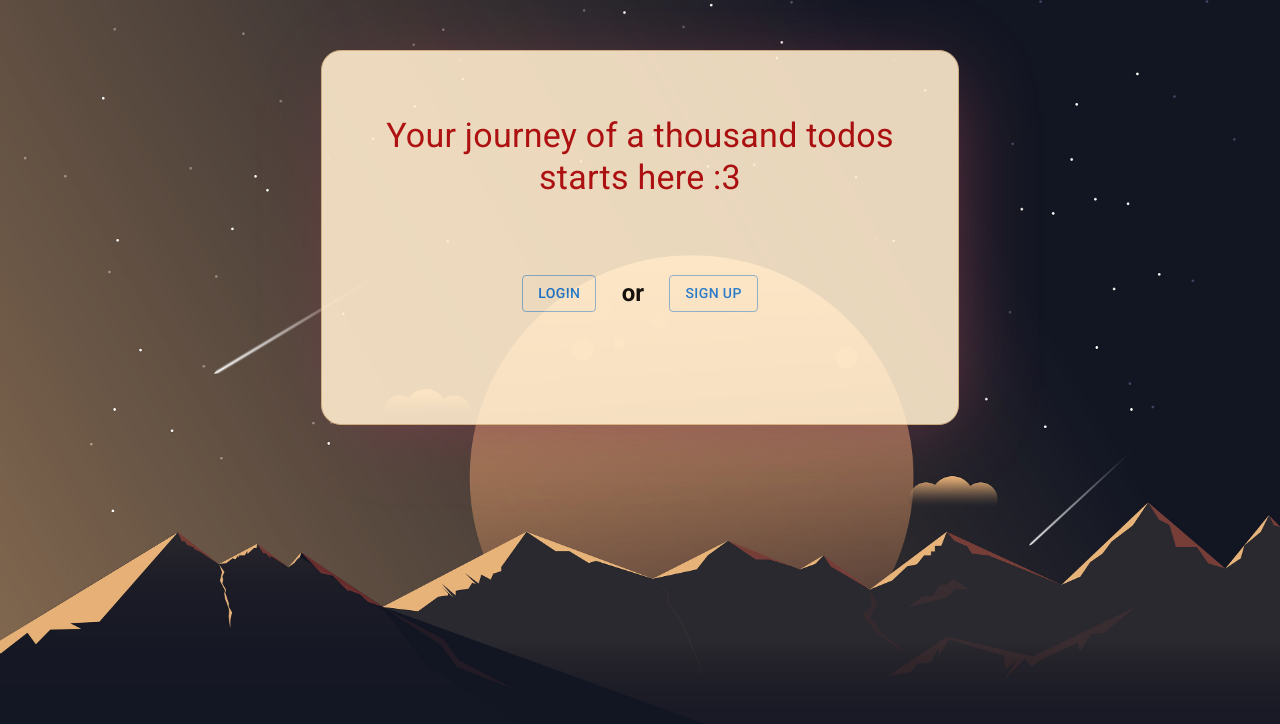
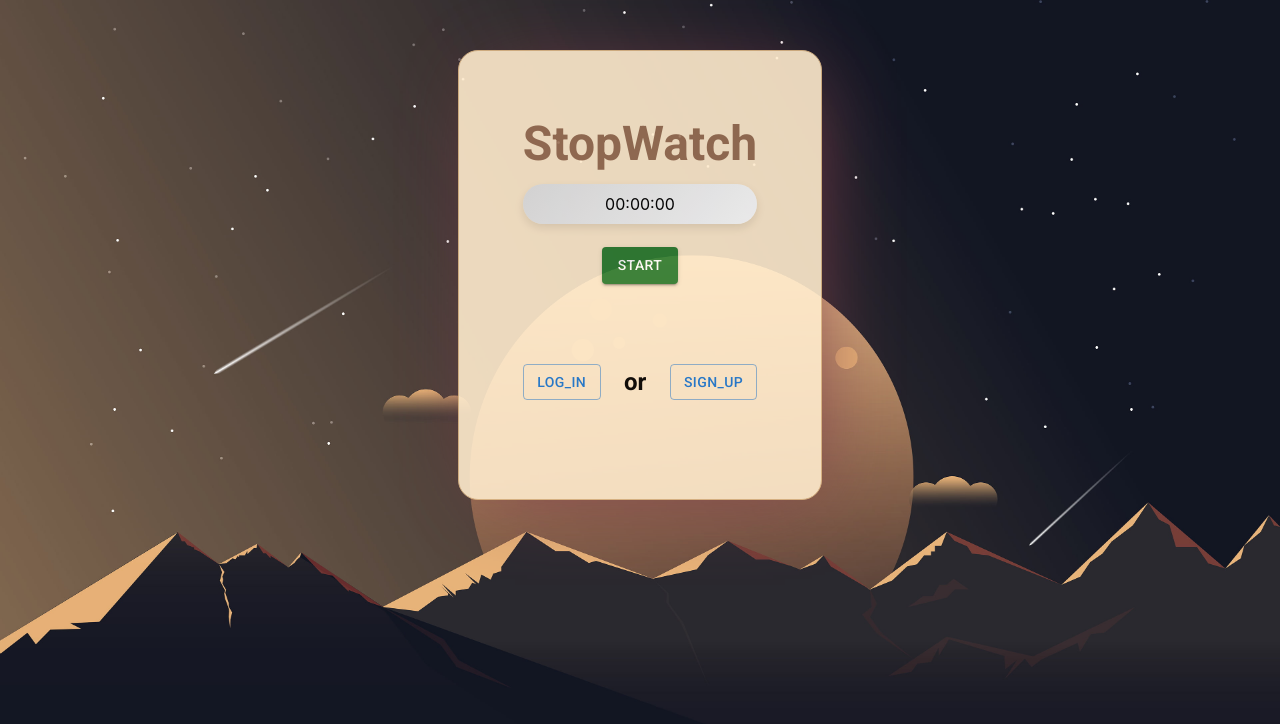
Before and after one commit to alvy00/TodoList-App, a React (Vite) app: page / in a window 1280 px wide. Shown: the top 724 px of the page. Built offline with nearby package versions, Linux system fonts and the light colour scheme.

Commit message:
StopWatch

```diff
--- a/src/Home.jsx
+++ b/src/Home.jsx
@@ -1,4 +1,5 @@
 import "./home.css";
+import Stopwatch from "./components/Stopwatch";
 import { Button } from "@mui/material";
 import {
     createTheme,
@@ -24,12 +25,11 @@ function Home(){
     return <>
         <div className="home">
             <div className="homeBox">
-                <Typography variant="h4">Your journey of a thousand todos <br/>
-                    starts here :3 </Typography>
+                <Stopwatch />
                 <div className="homeButtons">
-                    <Button onClick={loginClick} variant="outlined"> Login </Button>
+                    <Button onClick={loginClick} variant="outlined"> Log_in </Button>
                     <h2>or</h2>
-                    <Button onClick={signupClick} variant="outlined"> Sign Up </Button>
+                    <Button onClick={signupClick} variant="outlined"> Sign_Up </Button>
                 </div>
             </div>
         </div>
--- a/src/components/Create.jsx
+++ b/src/components/Create.jsx
@@ -32,6 +32,7 @@ export function Create(){
             "profile_picture": ""
         };
 
+        // https://5nvfy5p7we.execute-api.ap-south-1.amazonaws.com/dev/register
         const response = await fetch("http://3.109.211.104:8001/register", {
             method: "POST",
             headers: {
--- a/src/components/CreateTodoModal.jsx
+++ b/src/components/CreateTodoModal.jsx
@@ -1,18 +1,16 @@
-import "./components.css"
+import "./components.css";
 import Modal from '@mui/material/Modal';
 import Box from '@mui/material/Box';
-import { Button } from '@mui/material';
-import { TextField } from '@mui/material';
+import { Button, TextField } from '@mui/material';
 import { useState } from 'react';
 import toast from 'react-hot-toast';
 
-export function CreateTodoModal({updateTodos}){
+export function CreateTodoModal({ updateTodos }) {
     const [isOpen, setIsOpen] = useState(false);
     const [title, setTitle] = useState("");
     const [des, setDes] = useState("");
     const [deadLine, setDeadline] = useState("");
-    const [priority, setPrio] = useState(0);
-    const [is_completed, setCompleted] = useState(false);
+    const [priority, setPrio] = useState("");
 
     const style = {
         position: 'absolute',
@@ -20,48 +18,67 @@ export function CreateTodoModal({updateTodos}){
         left: '50%',
         transform: 'translate(-50%, -50%)',
         width: 400,
-        // bgcolor: 'background.paper',
-        // border: '2px solid rgb(194, 82, 26)',
         boxShadow: 30,
         p: 4,
+        backgroundColor: "white",
+        borderRadius: "10px",
     };
-    async function createTodoClick(){
+
+    async function createTodoClick() {
+        if (!title || !des || !deadLine || !priority) {
+            toast.error("All fields are required!");
+            return;
+        }
+
+        const formattedDeadline = new Date(deadLine).toISOString();
+        const validPriority = Math.max(1, Math.min(5, parseInt(priority) || 1));
+
         const body = {
-            "title": title,
-            "description": des,
-            "deadline": deadLine,
-            "priority": parseInt(priority)
-        }
+            title: title,
+            description: des,
+            deadline: formattedDeadline,
+            priority: validPriority,
+            is_completed: false
+        };
+
+        try {
             const response = await fetch("http://3.109.211.104:8001/todo", {
                 method: "POST",
-            headers: {
-                "Content-Type" : "application/json"
-            },
+                headers: { "Content-Type": "application/json" },
                 body: JSON.stringify(body)
             });
 
-        setIsOpen(false);
+            if (!response.ok) {
+                throw new Error("Failed to create task");
+            }
+
             toast.success("Todo created!");
             setTitle("");
             setDes("");
             setDeadline("");
             setPrio("");
+            setIsOpen(false);
             updateTodos();
+        } catch (error) {
+            toast.error("Error creating todo!");
+        }
     }
 
-    return <div>
-        <Button style={{margin:"20px"}} onClick={() => setIsOpen(true)} variant='contained' color='success'> Create Task</Button>
+    return (
+        <div>
+            <Button style={{ margin: "20px" }} onClick={() => setIsOpen(true)} variant='contained' color='success'>
+                Create Task
+            </Button>
             <Modal open={isOpen} onClose={() => setIsOpen(false)}>
                 <Box sx={style}>
-                {/* <div style={{backgroundColor: "white"}}> */}
-                <div className='modalField'>
-                        <h1>Add a To-Do</h1><br/><br/>
-                        <TextField value={title} placeholder='Title' onChange={(e) => setTitle(e.target.value)}/><br/><br/>
-                        <TextField value={deadLine} placeholder='Deadline' onChange={(e) => setDeadline(e.target.value)}/><br/><br/>
-                        <TextField value={priority} placeholder='Priority' place onChange={(e) => setPrio(e.target.value)}/><br/><br/>
-                        <Button onClick={createTodoClick} variant='outlined' color='success'>Create</Button>
-                </div>
+                    <h2>Add a To-Do</h2>
+                    <TextField fullWidth label="Title" value={title} onChange={(e) => setTitle(e.target.value)} /><br /><br />
+                    <TextField fullWidth label="Description" value={des} onChange={(e) => setDes(e.target.value)} /><br /><br />
+                    <TextField fullWidth label="" type="date" value={deadLine} onChange={(e) => setDeadline(e.target.value)} /><br /><br />
+                    <TextField fullWidth label="Priority (1-5)" type="number" value={priority} onChange={(e) => setPrio(e.target.value)} /><br /><br />
+                    <Button fullWidth onClick={createTodoClick} variant='contained' color='primary'>Create</Button>
                 </Box>
             </Modal>
         </div>
+    );
 }
--- a/src/components/Dashboard.jsx
+++ b/src/components/Dashboard.jsx
@@ -14,6 +14,8 @@ export function Dashboard(){
     const [search, setSearch] = useState("");
 
     async function getTodos(){
+
+        // https://5nvfy5p7we.execute-api.ap-south-1.amazonaws.com/dev/todos
         const response = await fetch("http://3.109.211.104:8001/todos")
         const data = await response.json();
         setTodoList(data);
--- a/src/components/Login.jsx
+++ b/src/components/Login.jsx
@@ -18,6 +18,8 @@ export function Login(){
             "username": username,
             "password": pass
         };
+
+        // https://5nvfy5p7we.execute-api.ap-south-1.amazonaws.com/dev/login
         const response = await fetch("http://3.109.211.104:8001/login", {
             method: "POST",
             headers: {
--- /dev/null
+++ b/src/components/Stopwatch.jsx
@@ -0,0 +1,60 @@
+import "./components.css"
+
+import { Button } from "@mui/material";
+import { useState, useEffect } from "react";
+
+export default function Stopwatch(){
+
+    const [startPressed, setStartPressed] = useState(false);
+    const [millisec, setMillisec] = useState(0);
+    const [isRunning, setIsRunning] = useState(false);
+
+    useEffect(() => {
+        let timer;
+
+        if(isRunning){
+            timer = setInterval(() => {
+                setMillisec(t => t+10);
+            }, 10)
+
+        }else{
+            clearInterval(timer);
+        }
+
+        return () => clearInterval(timer);
+    }, [isRunning]);
+
+
+    const TimeString = () => {
+        const minute = Math.floor(millisec/60000);
+        const secs = Math.floor((millisec%60000)/1000);
+        const msec = (millisec%1000)/10;
+
+        return `${String(minute).padStart(2, "0")}:${String(secs).padStart(2, "0")}:${String(msec).padStart(2, "0")}`
+    }
+
+    const StopPress = () => {
+        setMillisec(0);
+        setIsRunning(false);
+        setStartPressed(false);
+    }
+    const StartPress = () => {
+        setStartPressed(true);
+        setIsRunning(true);
+    }
+
+    return <>
+            <div className="stp">
+                <h1>StopWatch</h1>
+                <div className="timestring">{TimeString()}</div>
+                <div className="stpButtons">
+
+                    {!startPressed ? <Button variant="contained" color="success" onClick={() => StartPress()}>Start</Button>
+                        : <Button variant="contained" color="error" onClick={() => StopPress()}>Stop</Button>}
+
+                    {/* <Button onClick={() => Reset()}>Reset</Button> */}
+                </div>
+
+            </div>
+        </>
+}
--- a/src/components/components.css
+++ b/src/components/components.css
@@ -147,3 +147,27 @@
     box-shadow: 10px 10px 300px -19px rgba(255,0,0,1);
     transform: scale(1.3);
 }
+
+.stp{
+    display: flex;
+    flex-direction: column;
+    gap: 10%;
+}
+.stp h1{
+    font-size: 3rem;
+    color: rgb(153,111,84);
+    padding-bottom: 5%;
+}
+.timestring{
+    text-align: center;
+    font-family: 'SF Pro Display', sans-serif;
+    background: linear-gradient(135deg, #e3e3e3, #ffffff);
+    padding: 10px 5px;
+    border-radius: 40px;
+    box-shadow: 0 4px 10px rgba(0, 0, 0, 0.1);
+}
+.stpButtons{
+    padding-top: 10%;
+    align-self: center;
+
+}
--- a/src/home.css
+++ b/src/home.css
@@ -19,24 +19,25 @@
 }
 
 .homeBox{
-    height: 50%;
+    display: flex;
+    flex-direction: column;
+    height: 60%;
     border: 1px solid burlywood;
     border-radius: 20px;
     background-color: blanchedalmond;
     box-shadow: 10px 10px 78px -20px rgba(128,61,77,1);
     opacity: 90% ;
     padding: 5%;
+    gap: 25%;
 }
 .homeBox h4{
-    /* font-family:'Times New Roman', Times, serif ; */
     text-align: center;
     color: rgb(186, 14, 14);
 }
 .homeButtons{
-    padding-top: 15%;
     display: flex;
     justify-content: center;
     align-items: center;
-    gap: 5%;
+    gap: 10%;
 
 }
```
Also changed, not shown: src/components/Todo.jsx (+29 -59 lines), src/components/TodoList.jsx (deleted). Lines whose indentation alone changed are shown as unchanged.
